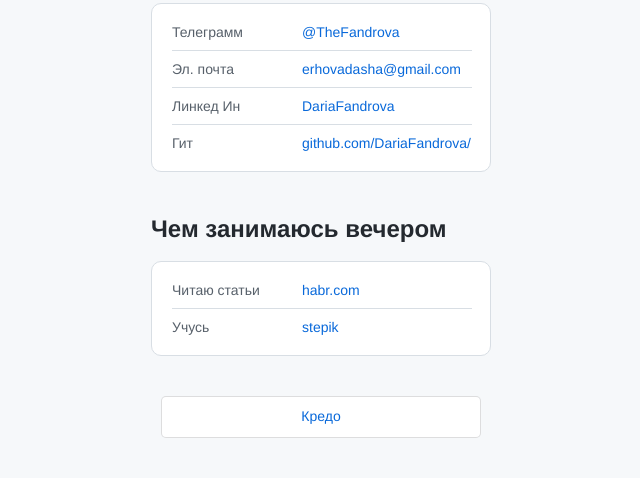
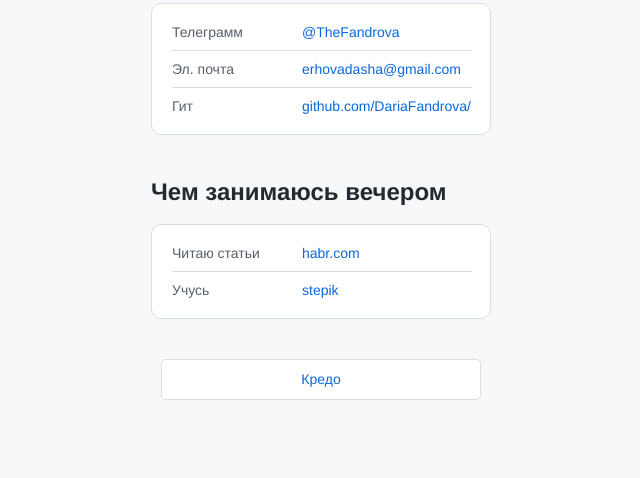
Before and after one commit to DariaFandrova/DariaFandrova.github.io, a plain HTML site: page index.html in a window 1280 px wide. Shown: the part 631-1109 px from the top of the page, without its empty margins (319-959 px from the left). After the commit the page ends 1071 px from the top, so only its background shows below. Drawn offline with Linux system fonts and the light colour scheme.

Commit message:
Update index.html

```diff
--- a/index.html
+++ b/index.html
@@ -27,10 +27,6 @@
             <p class="links__title">Эл. почта</p>
             <a class="linsk__link" href="mailto:erhovadasha@gmail.com"
               >erhovadasha@gmail.com</a
-            >
-          <li class="links__link">
-            <p class="links__title">Линкед Ин</p>
-            <a class="linsk__link" href="https://www.linkedin.com/in/%D0%B4%D0%B0%D1%88%D0%B0-%D0%B5%D1%80%D1%85%D0%BE%D0%B2%D0%B0-38bbab361/">DariaFandrova</a>
           </li>
           <li class="links__link">
             <p class="links__title">Гит</p>
```
